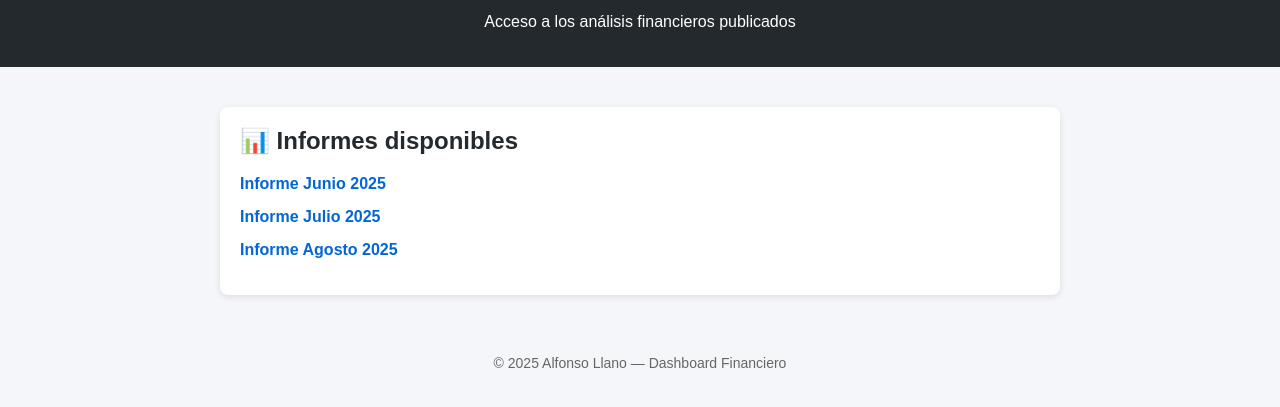
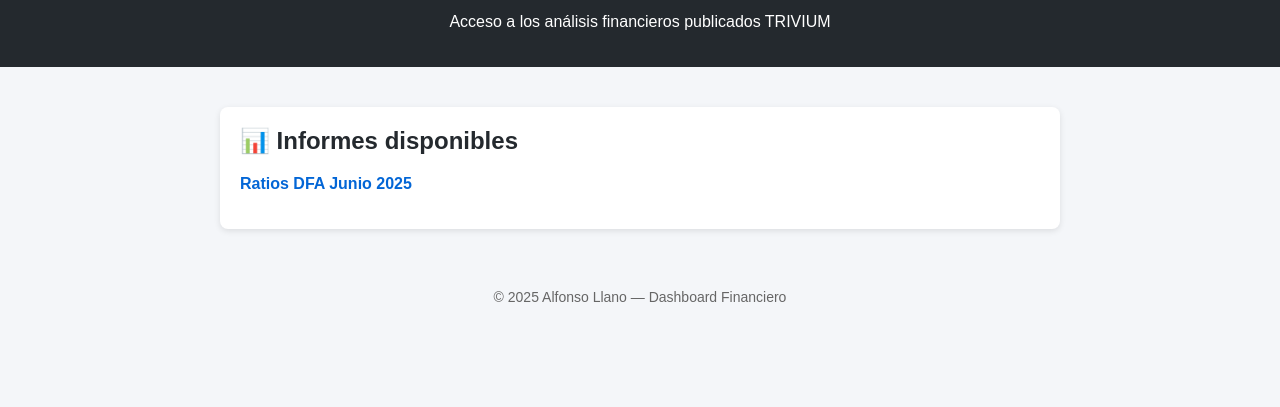
Before and after one commit to AlfonsoLlano1972/Dashboard, a plain HTML site: page index.html in a window 1280 px wide. Shown: the part 55-462 px from the top of the page. Drawn offline with Linux system fonts and the light colour scheme.

Commit message:
index.html

```diff
--- a/index.html
+++ b/index.html
@@ -61,15 +61,14 @@
 <body>
   <header>
     <h1>Portal de Informes DFA</h1>
-    <p>Acceso a los análisis financieros publicados</p>
+    <p>Acceso a los análisis financieros publicados TRIVIUM</p>
   </header>
 
   <main>
     <h2>📊 Informes disponibles</h2>
     <ul>
-      <li><a href="Benchmarking_DFA_Jun_2025.html" target="_blank">Informe Junio 2025</a></li>
-      <li><a href="Benchmarking_DFA_Jul_2025.html" target="_blank">Informe Julio 2025</a></li>
-      <li><a href="Benchmarking_DFA_Ago_2025.html" target="_blank">Informe Agosto 2025</a></li>
+      <li><a href="Benchmarking_DFA_Jun_2025.html" target="_blank">Ratios DFA Junio 2025</a></li>
+
     </ul>
   </main>
 
```
